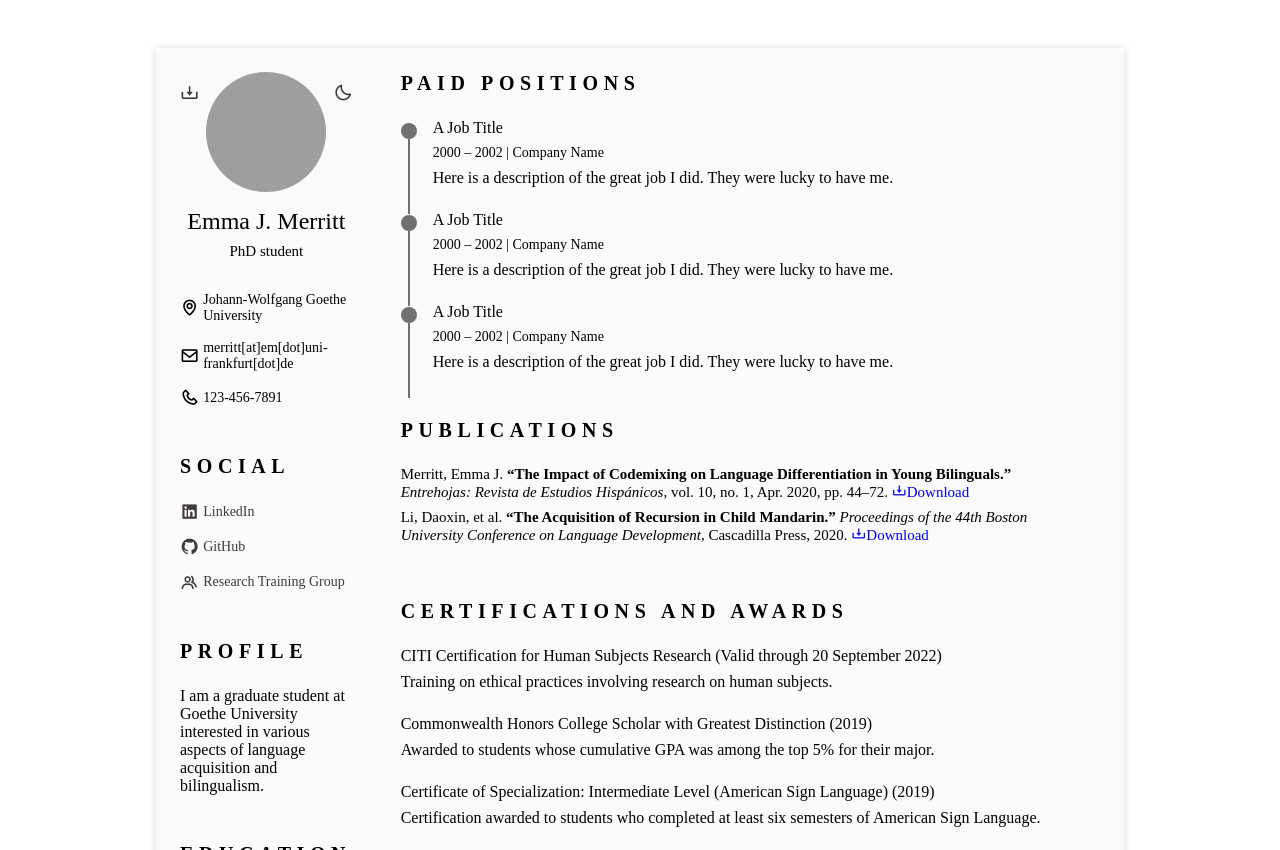
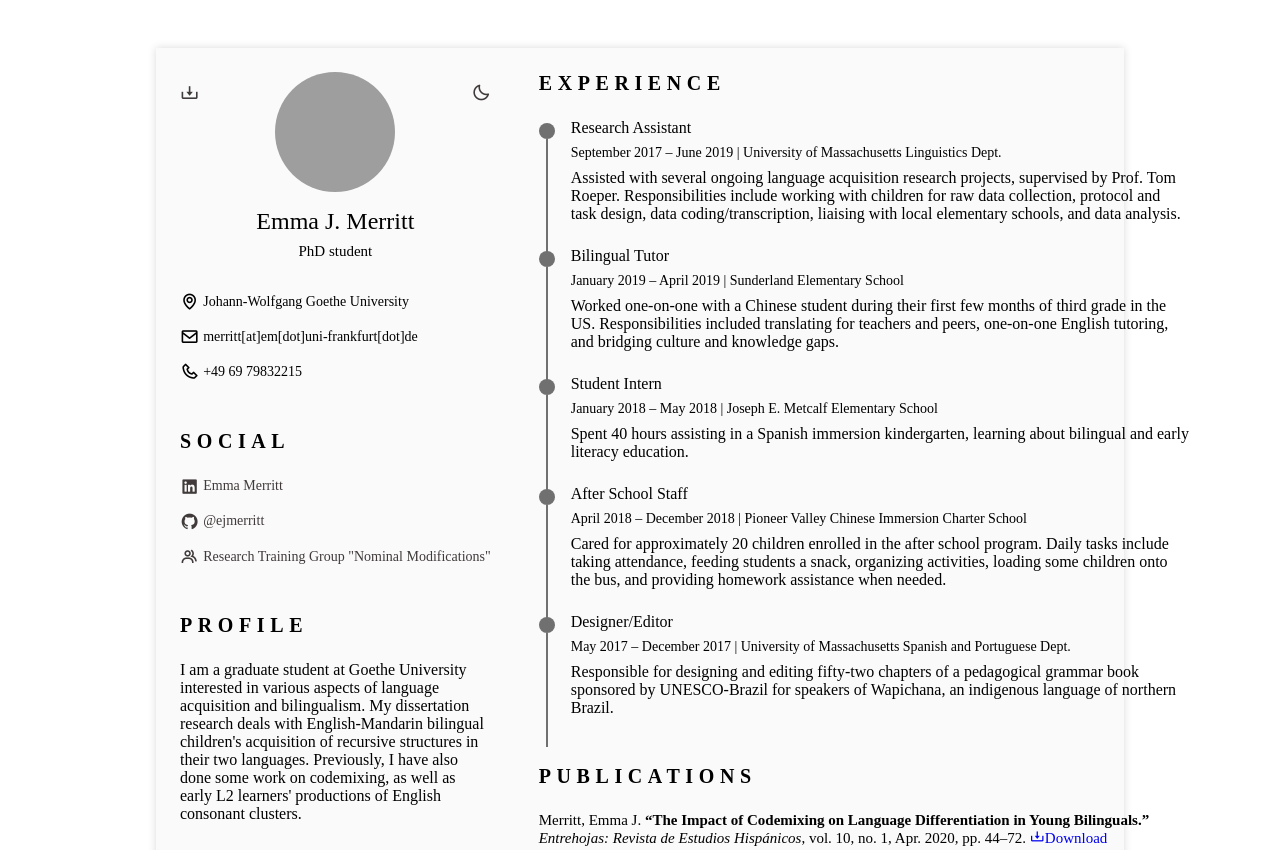
Before and after one commit to ejmerritt/cv-interactive, a plain HTML site: page index.html in a window 1280 px wide. Shown: the top 850 px of the page. Drawn offline with nearby package versions, Linux system fonts and the light colour scheme; grey boxes are pictures that could not be loaded; a web font is replaced by a local one.

Commit message:
added past jobs and profile

```diff
--- a/index.html
+++ b/index.html
@@ -97,7 +97,7 @@
                     <i class="bx bx-envelope home__icon"></i>merritt[at]em[dot]uni-frankfurt[dot]de
                   </span>
                   <span class="home__information">
-                    <i class="bx bx-phone home__icon"></i>123-456-7891
+                    <i class="bx bx-phone home__icon"></i>+49 69 79832215
                   </span>
                 </div>
               </div>
@@ -113,20 +113,20 @@
             <h2 class="section-title">SOCIAL</h2>
             <div class="social__container bd-grid">
               <a href="" target="_blank" class="social__link">
-                <i class="bx bxl-linkedin-square social__icon"></i>LinkedIn
+                <i class="bx bxl-linkedin-square social__icon"></i>Emma Merritt
               </a>
               <a href="" target="_blank" class="social__link">
-                <i class='bx bxl-github social__icon'></i>GitHub
+                <i class='bx bxl-github social__icon'></i>@ejmerritt
               </a>
               <a href="https://nominal-modification.de/" target="_blank" class="social__link">
-                <i class='bx bx-group social__icon'></i>Research Training Group
+                <i class='bx bx-group social__icon'></i>Research Training Group "Nominal Modifications"
               </a>
             </div>
           </section>
           <!---PROFILE--->
           <section class="profile section" id="profile">
             <h2 class="section-title">Profile</h2>
-            <p class="profile__description">I am a graduate student at Goethe University interested in various aspects of language acquisition and bilingualism.</p>
+            <p class="profile__description">I am a graduate student at Goethe University interested in various aspects of language acquisition and bilingualism. My dissertation research deals with English-Mandarin bilingual children's acquisition of recursive structures in their two languages. Previously, I have also done some work on codemixing, as well as early L2 learners' productions of English consonant clusters.</p>
           </section>
 
           <!---EDUCATION--->
@@ -180,11 +180,11 @@
             <div class="skills__content bd-grid">
               <ul class="skills__data">
                 <li class="skills__name">
-                  <span class="skills__circle"></span>Something
+                  <span class="skills__circle"></span>Python
                 </li>
 
                 <li class="skills__name">
-                  <span class="skills__circle"></span>Something
+                  <span class="skills__circle"></span>
                 </li>
 
                 <li class="skills__name">
@@ -198,7 +198,7 @@
 
                 <ul class="skills__data">
                   <li class="skills__name">
-                    <span class="skills__circle"></span>Something
+                    <span class="skills__circle"></span>HTML/CSS
                   </li>
 
                   <li class="skills__name">
@@ -220,7 +220,7 @@
         <div class="resume__right">
           <!---EXPERIENCE--->
           <section class="experience section" id="experience">
-            <h2 class="section-title">Paid Positions</h2>
+            <h2 class="section-title">Experience</h2>
 
             <div class="experience__container bd-grid">
               <div class="experience__content">
@@ -229,9 +229,9 @@
                   <span class="experience__line"></span>
                 </div>
                 <div class="experience__data bd-grid">
-                  <h3 class="experience__title">A Job Title</h3>
-                  <span class="experience__company">2000 – 2002 | Company Name</span>
-                  <p class="experience__description">Here is a description of the great job I did. They were lucky to have me.</p>
+                  <h3 class="experience__title">Research Assistant</h3>
+                  <span class="experience__company">September 2017 – June 2019 | University of Massachusetts Linguistics Dept.</span>
+                  <p class="experience__description">Assisted with several ongoing language acquisition research projects, supervised by Prof. Tom Roeper. Responsibilities include working with children for raw data collection, protocol and task design, data coding/transcription, liaising with local elementary schools, and data analysis.</p>
                 </div>
               </div>
               <div class="experience__content">
@@ -241,9 +241,9 @@
                 </div>
 
                 <div class="experience__data bd-grid">
-                  <h3 class="experience__title">A Job Title</h3>
-                  <span class="experience__company">2000 – 2002 | Company Name</span>
-                  <p class="experience__description">Here is a description of the great job I did. They were lucky to have me.</p>
+                  <h3 class="experience__title">Bilingual Tutor</h3>
+                  <span class="experience__company">January 2019 – April 2019 | Sunderland Elementary School</span>
+                  <p class="experience__description">Worked one-on-one with a Chinese student during their first few months of third grade in the US. Responsibilities included translating for teachers and peers, one-on-one English tutoring, and bridging culture and knowledge gaps.</p>
                 </div>
               </div>
 
@@ -254,9 +254,35 @@
                 </div>
 
                 <div class="experience__data bd-grid">
-                  <h3 class="experience__title">A Job Title</h3>
-                  <span class="experience__company">2000 – 2002 | Company Name</span>
-                  <p class="experience__description">Here is a description of the great job I did. They were lucky to have me.</p>
+                  <h3 class="experience__title">Student Intern</h3>
+                  <span class="experience__company">January 2018 – May 2018 | Joseph E. Metcalf Elementary School</span>
+                  <p class="experience__description">Spent 40 hours assisting in a Spanish immersion kindergarten, learning about bilingual and early literacy education.</p>
+                </div>
+              </div>
+
+              <div class="experience__content">
+                <div class="experience__time">
+                  <span class="experience__rounder"></span>
+                  <span class="experience__line"></span>
+                </div>
+
+                <div class="experience__data bd-grid">
+                  <h3 class="experience__title">After School Staff</h3>
+                  <span class="experience__company">April 2018 – December 2018 | Pioneer Valley Chinese Immersion Charter School</span>
+                  <p class="experience__description">Cared for approximately 20 children enrolled in the after school program. Daily tasks include taking attendance, feeding students a snack, organizing activities, loading some children onto the bus, and providing homework assistance when needed.</p>
+                </div>
+              </div>
+
+              <div class="experience__content">
+                <div class="experience__time">
+                  <span class="experience__rounder"></span>
+                  <span class="experience__line"></span>
+                </div>
+
+                <div class="experience__data bd-grid">
+                  <h3 class="experience__title">Designer/Editor</h3>
+                  <span class="experience__company">May 2017 – December 2017 | University of Massachusetts Spanish and Portuguese Dept.</span>
+                  <p class="experience__description">Responsible for designing and editing fifty-two chapters of a pedagogical grammar book sponsored by UNESCO-Brazil for speakers of Wapichana, an indigenous language of northern Brazil.</p>
                 </div>
               </div>
             </div>
```
